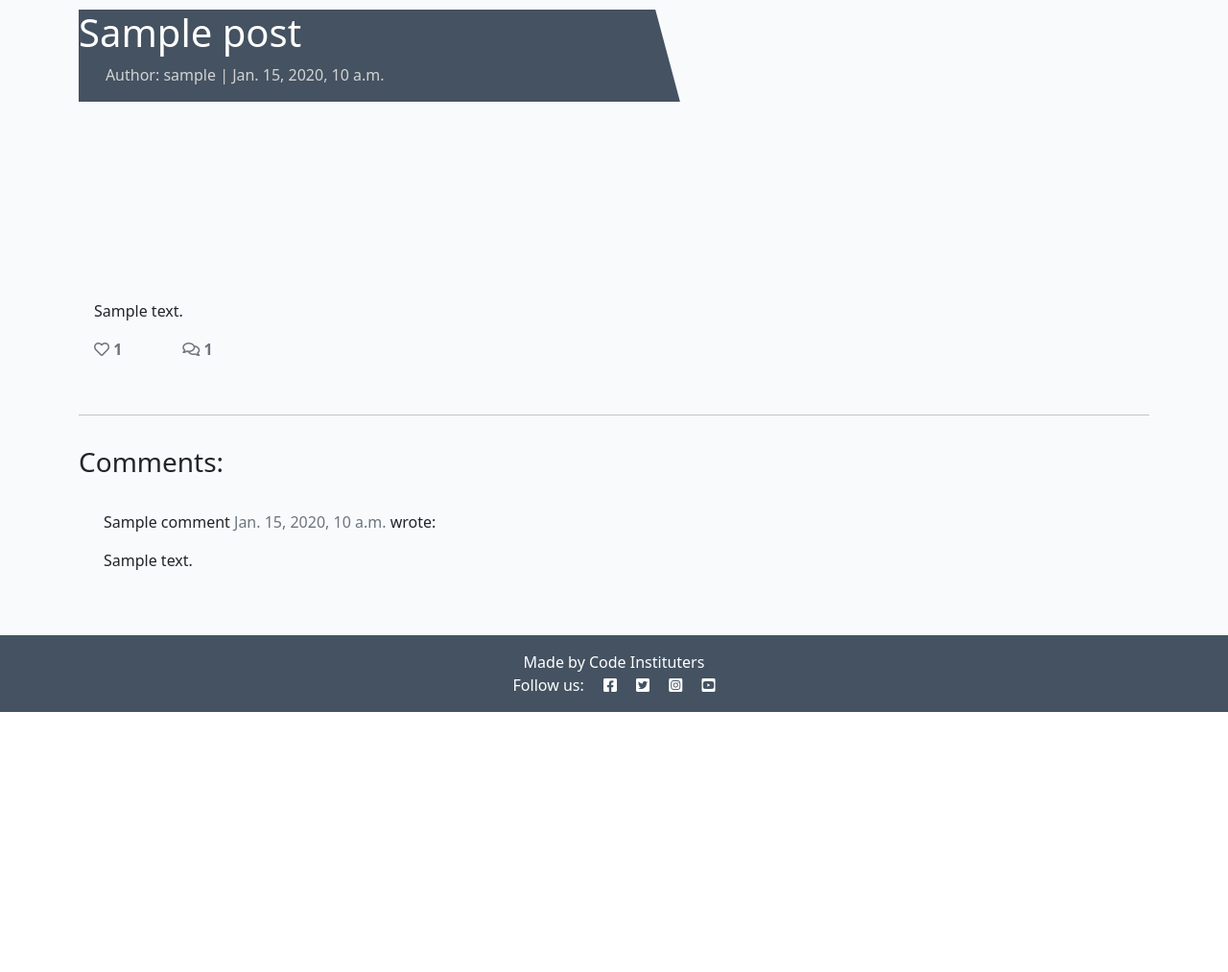
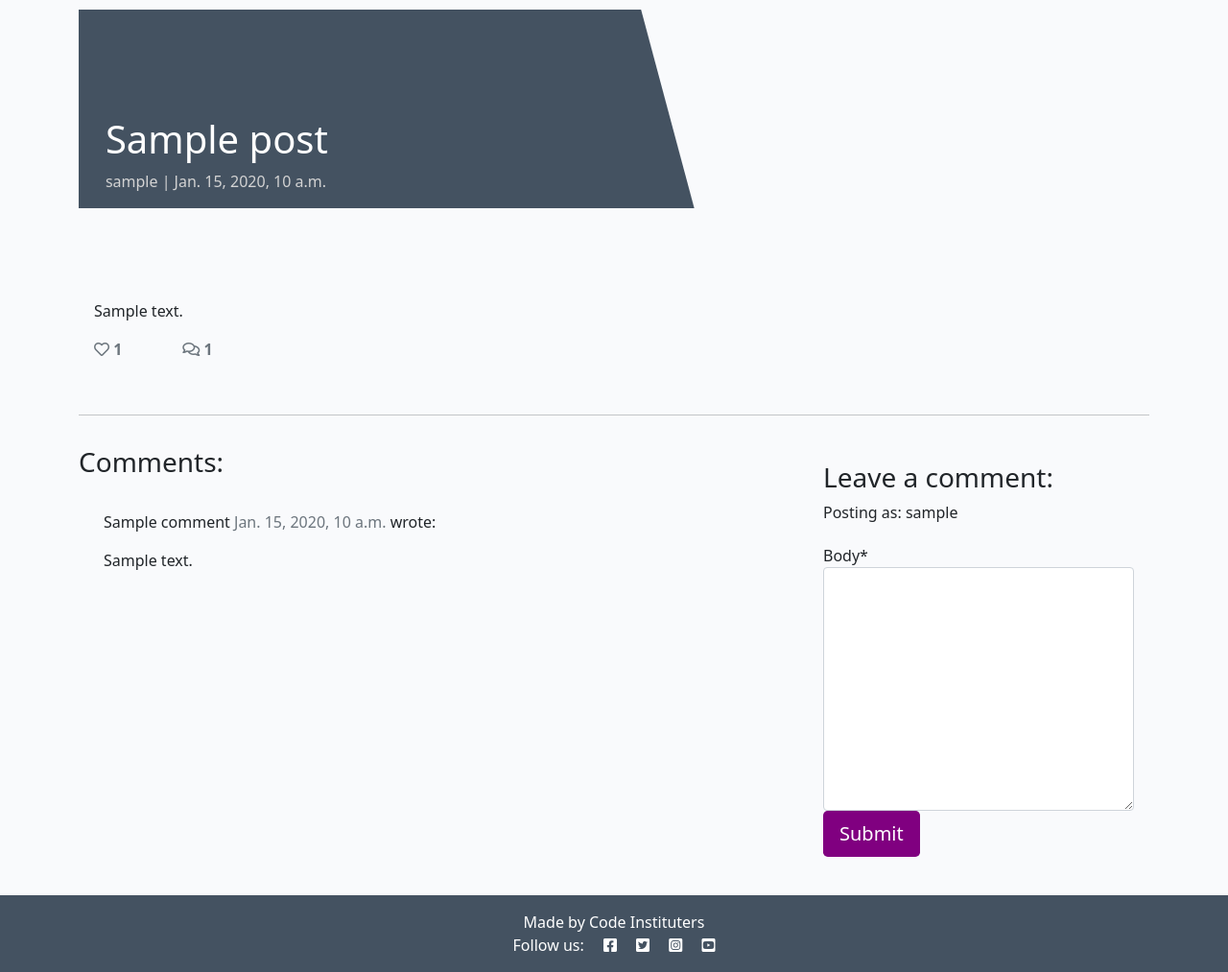
Before and after one commit to cornishcoder1/Django-blog-walkthrough-project, a Django app: a page that uses templates/post_detail.html in a window 1280 px wide. Shown: the part 60-1073 px from the top of the page at 96% size. Before the commit the page ends 802 px from the top, so only its background shows below. Run offline with Django 3.2, Linux system fonts and the light colour scheme; a user stored in the database is signed in; tables that the repository leaves empty hold one stand-in row (values such as "Sample post"); some libraries are stand-ins or nearby versions.

Commit message:
Install crispy forms, add form for comment posting and view

```diff
--- /dev/null
+++ b/blog/forms.py
@@ -0,0 +1,8 @@
+from .models import Comment
+from django import forms
+
+
+class CommentForm(forms.ModelForm):
+    class Meta:
+        model = Comment
+        fields = ('body',)
--- a/blog/views.py
+++ b/blog/views.py
@@ -1,6 +1,7 @@
 from django.shortcuts import render, get_object_or_404
 from django.views import generic, View
 from .models import Post
+from .forms import CommentForm
 
 
 class PostList(generic.ListView):
@@ -25,6 +26,7 @@ class PostDetail(View):
             {
                 "post": post,
                 "comments": comments,
-                "liked": liked
+                "liked": liked,
+                "comment_form": CommentForm()
             }
         )
--- a/codestar/settings.py
+++ b/codestar/settings.py
@@ -47,6 +47,7 @@ INSTALLED_APPS = [
     'django.contrib.staticfiles',
     'cloudinary',
     'django_summernote',
+    'crispy_forms',
     'blog',
 ]
 
@@ -56,6 +57,8 @@ ACCOUNT_EMAIL_VERIFICATION = 'none'
 
 LOGIN_REDIRECT_URL = '/'
 LOGOUT_REDIRECT_URL = '/'
+
+CRISPY_TEMPLATE_PACK = 'bootstrap4'
 
 
 MIDDLEWARE = [
--- a/requirements.txt
+++ b/requirements.txt
@@ -4,6 +4,7 @@ dj-database-url==0.5.0
 dj3-cloudinary-storage==0.0.6
 Django==3.2.13
 django-allauth==0.50.0
+django-crispy-forms==1.14.0
 django-summernote==0.8.20.0
 gunicorn==20.1.0
 oauthlib==3.2.0
--- a/templates/post_detail.html
+++ b/templates/post_detail.html
@@ -1,20 +1,21 @@
 {% extends 'base.html' %} {% block content %}
+{% load crispy_forms_tags %}
 
 <div class="masthead">
     <div class="container">
         <div class="row g-0">
             <div class="col-md-6 masthead-text">
                 <!-- Post title goes in these h1 tags -->
-                <h1 class="card-title">{{ post.title }}</h1>
+                <h1 class="post-title">{{ post.title }}</h1>
                 <!-- Post author goes before the | the post's created date goes after -->
-                <p class="post-subtitle">Author: {{ post.author }} | {{ post.created_on}} </p>
+                <p class="post-subtitle">{{ post.author }} | {{ post.created_on }}</p>
             </div>
             <div class="d-none d-md-block col-md-6 masthead-image">
                 <!-- The featured image URL goes in the src attribute -->
                 {% if "placeholder" in post.featured_image.url %}
                 <img src="https://codeinstitute.s3.amazonaws.com/fullstack/blog/default.jpg" width="100%">
                 {% else %}
-                <img src="" width="100%">
+                <img src=" {{ post.featured_image.url }}" width="100%">
                 {% endif %}
             </div>
         </div>
@@ -27,8 +28,11 @@
             <div class="card-body">
                 <!-- The post content goes inside the card-text. -->
                 <!-- Use the | safe filter inside the template tags -->
-                <p class="card-text ">{{ post.content | safe }}</p>
+                <p class="card-text ">
+                    {{ post.content | safe }}
+                </p>
                 <div class="row">
+
                     <div class="col-1">
                         <!-- The number of likes goes before the closing strong tag -->
                         <strong class="text-secondary"><i class="far fa-heart"></i> {{ post.number_of_likes }} </strong>
@@ -37,7 +41,7 @@
                         {% with comments.count as total_comments %}
                         <strong class="text-secondary"><i class="far fa-comments"></i>
                             <!-- Our total_comments variable goes before the closing strong tag -->
-                        {{ total_comments }}</strong>
+                            {{ total_comments }}</strong>
                         {% endwith %}
                     </div>
                 </div>
@@ -53,7 +57,7 @@
         <div class="col-md-8 card mb-4  mt-3 ">
             <h3>Comments:</h3>
             <div class="card-body">
-                <!-- We want a for loop inside the tags to iterate through each comment in comments -->
+                <!-- We want a for loop inside the empty control tags to iterate through each comment in comments -->
                 {% for comment in comments %}
                 <div class="comments" style="padding: 10px;">
                     <p class="font-weight-bold">
@@ -61,7 +65,7 @@
                         {{ comment.name }}
                         <span class=" text-muted font-weight-normal">
                             <!-- The comment's created date goes here -->
-                            {{ comment.created_on}}
+                            {{ comment.created_on }}
                         </span> wrote:
                     </p>
                     <!-- The body of the comment goes before the | -->
@@ -74,6 +78,22 @@
         <div class="col-md-4 card mb-4  mt-3 ">
             <div class="card-body">
                 <!-- For later -->
+                {% if commented %}
+                <div class="alert alert-success" role="alert">
+                    Your comment is awaiting approval
+                </div>
+                {% else %}
+                {% if user.is_authenticated %}
+
+                <h3>Leave a comment:</h3>
+                <p>Posting as: {{ user.username }}</p>
+                <form method="post" style="margin-top: 1.3em;">
+                    {{ comment_form | crispy }}
+                    {% csrf_token %}
+                    <button type="submit" class="btn btn-signup btn-lg">Submit</button>
+                </form>
+                {% endif %}
+                {% endif %}
             </div>
         </div>
     </div>
```
